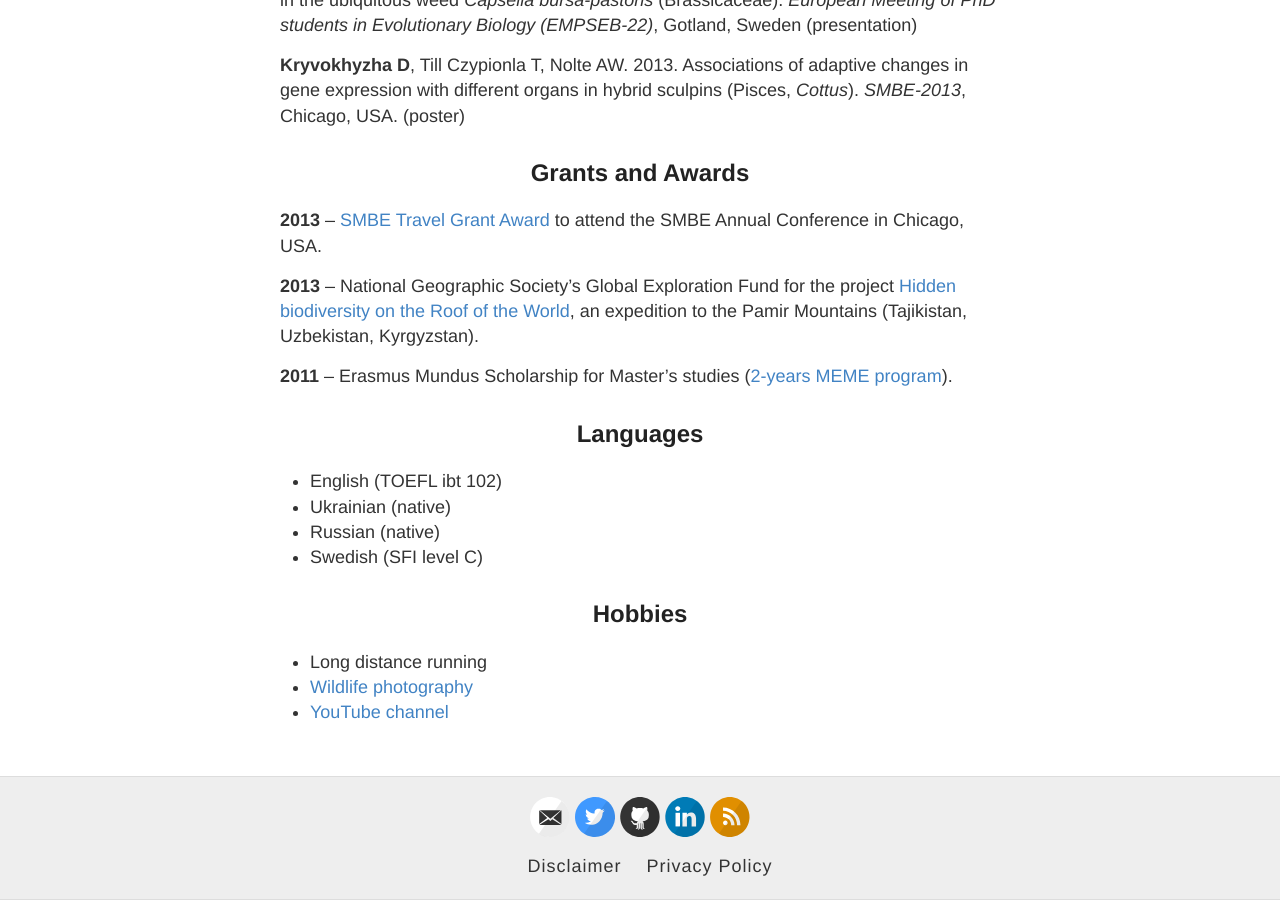
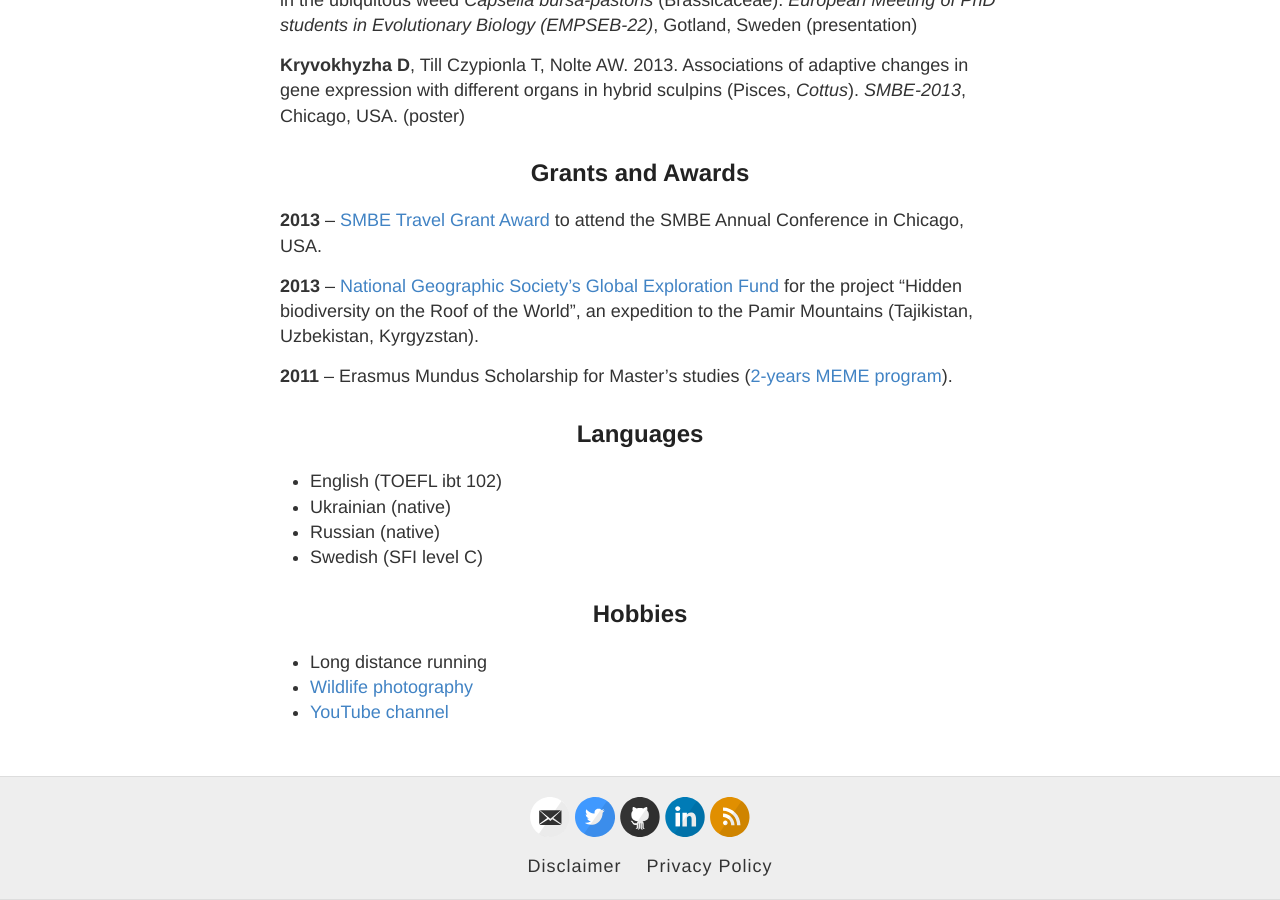
Before and after one commit to evodify/evodify.github.io, a Jekyll site: the page built from cv.md, in a window 1280 px wide and 900 px high, scrolled down 2362 px. Built offline with Jekyll 4.4.1, drawn with Linux system fonts in a browser that asks for light colours; some of the changed lines change nothing that is shown.

Commit message:
fixe NatGeo broken link in CV

```diff
--- a/cv.md
+++ b/cv.md
@@ -92,7 +92,8 @@
 **2013** –  <a href="https://www.smbe.org/smbe/AWARDS/AnnualMeetingTravelAwards/YoungInvestigatorTravelAward.aspx
 " title="SMBE" target="_blank">SMBE Travel Grant Award</a> to attend the SMBE Annual Conference in Chicago, USA.
 
-**2013** – National Geographic Society’s Global Exploration Fund for the project <a href="https://www.nationalgeographic.org/grants/where-we-work/D972CB07" title="National Geographic" target="_blank">Hidden biodiversity on the Roof of the World</a>, an expedition to the Pamir Mountains (Tajikistan, Uzbekistan, Kyrgyzstan).
+**2013** – <a href="https://www.nationalgeographic.org/funding-opportunities/grants/what-we-fund/" title="National Geographic" target="_blank">National Geographic Society’s Global Exploration Fund</a> for the project "Hidden biodiversity on the Roof of the World", an expedition to the Pamir Mountains (Tajikistan, Uzbekistan, Kyrgyzstan).
+
 
 **2011** – Erasmus Mundus Scholarship for Master's studies (<a href="http://www.evobio.eu/" target="_blank">2-years MEME program</a>).
 
```
